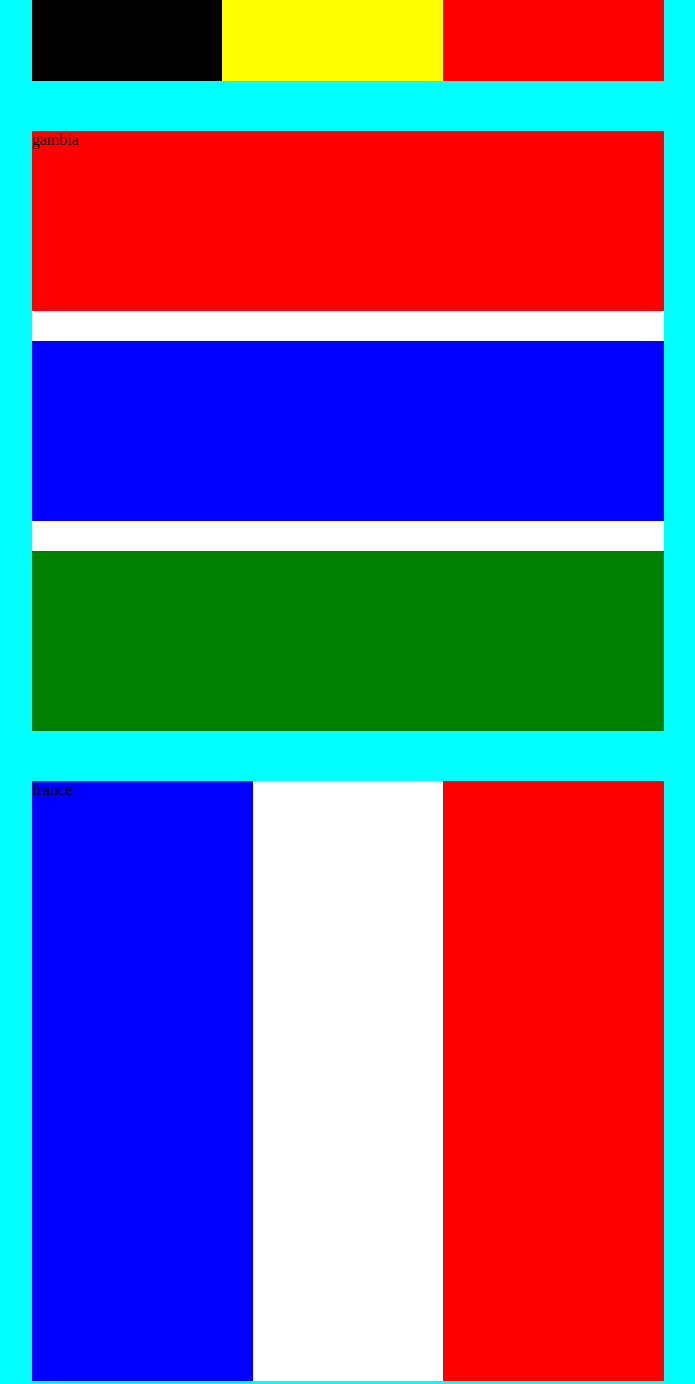
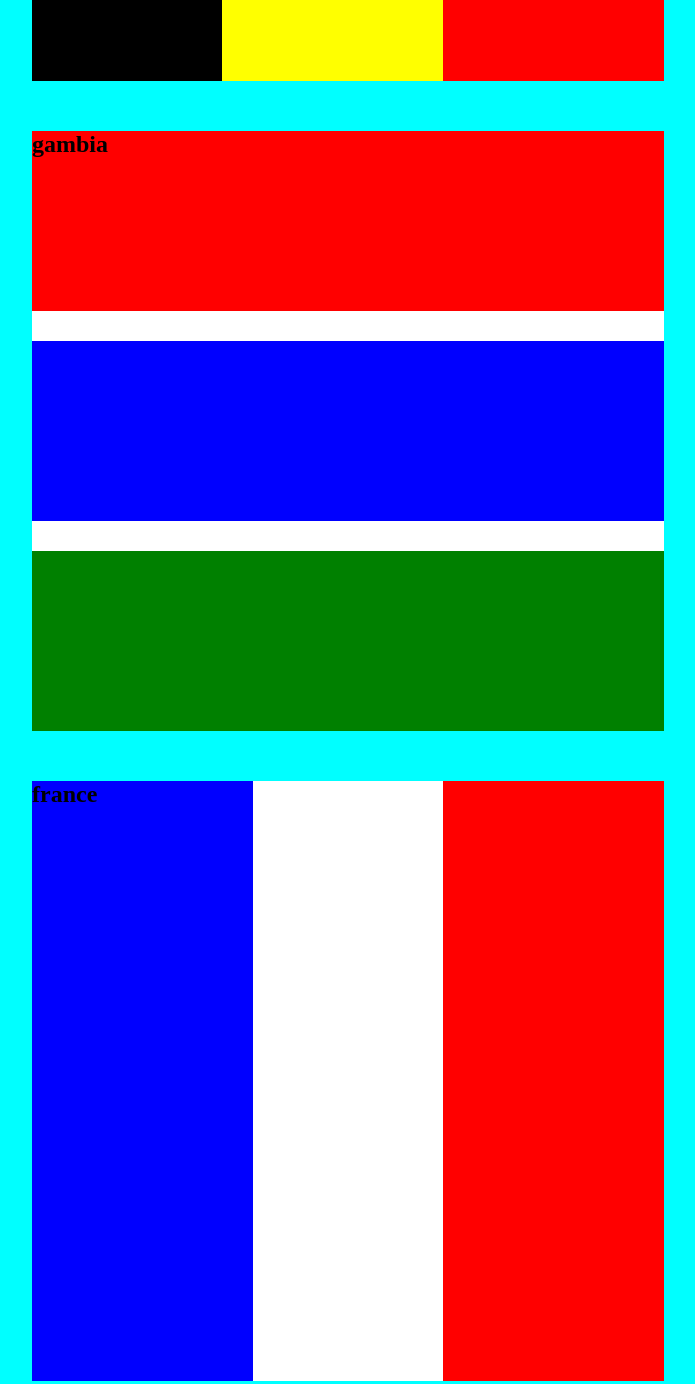
Before and after one commit to AdetutuFatimoh/wk4, a plain HTML site: page background.html in a window 1280 px wide. Shown: the part 540-1924 px from the top of the page, without its empty margins (292-987 px from the left). Drawn offline with Linux system fonts and the light colour scheme.

```diff
--- a/background.css
+++ b/background.css
@@ -4,35 +4,30 @@
 div{
     width: 50%;
     height: 600px;
-    background-color: green;
     background: linear-gradient(90deg, black 30%, yellow 30%, yellow 65%, red 65%);
     margin: auto;
     margin-bottom: 50px;
 }
 
-section{
+div.gambia{
     width: 50%;
     height: 600px;
-    background-color: green;
     background: linear-gradient(180deg, red 30%, white 30%, white 35%, blue 35%, blue 65%, white 65%, white 70%, green 70%);
     margin: auto;
     margin-bottom: 50px;
 }
 
-article{
+div.france{
     width: 50%;
     height: 600px;
-    background-color: green;
     background: linear-gradient(90deg, blue 35%, white 35%, white 65%, red 65%);
     margin: auto;
     margin-bottom: 50px;
 }
 
-h2{
+div.japan{
     width: 50%;
     height: 600px;
-    background-color: black;
     margin: auto;
     background-image: radial-gradient(circle, red 30%, white 10%);
 }
-}
--- a/background.html
+++ b/background.html
@@ -4,7 +4,7 @@
     <meta charset="UTF-8">
     <meta http-equiv="X-UA-Compatible" content="IE=edge">
     <meta name="viewport" content="width=device-width, initial-scale=1.0">
-    <title>Map of Belguim</title>
+    <title>flag</title>
     <link rel="stylesheet" href="./background.css">
 </head>
 <body>
@@ -12,12 +12,17 @@
     <h1>Belguim</h1>
 </div>
 
-<section>gambia</section>
+<div class="gambia">
+    <h2>gambia</h2>
+</div>
 
-<article>france</article>
+<div class="france">
+    <h2>france</h2>
+</div>
 
-<h2>japan</h2>
-
+<div class="japan">
+    <h2>japan</h2>
+</div>
 
 </body>
 </html>
```
